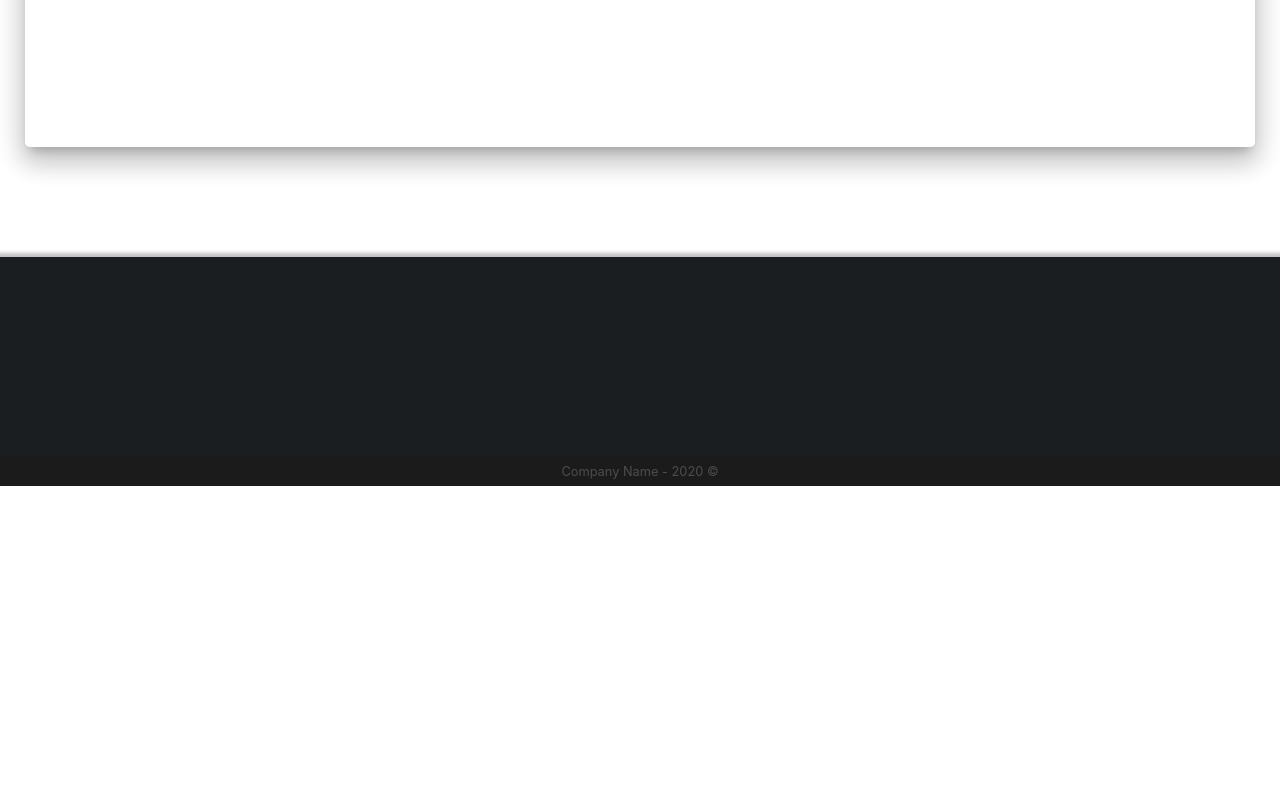
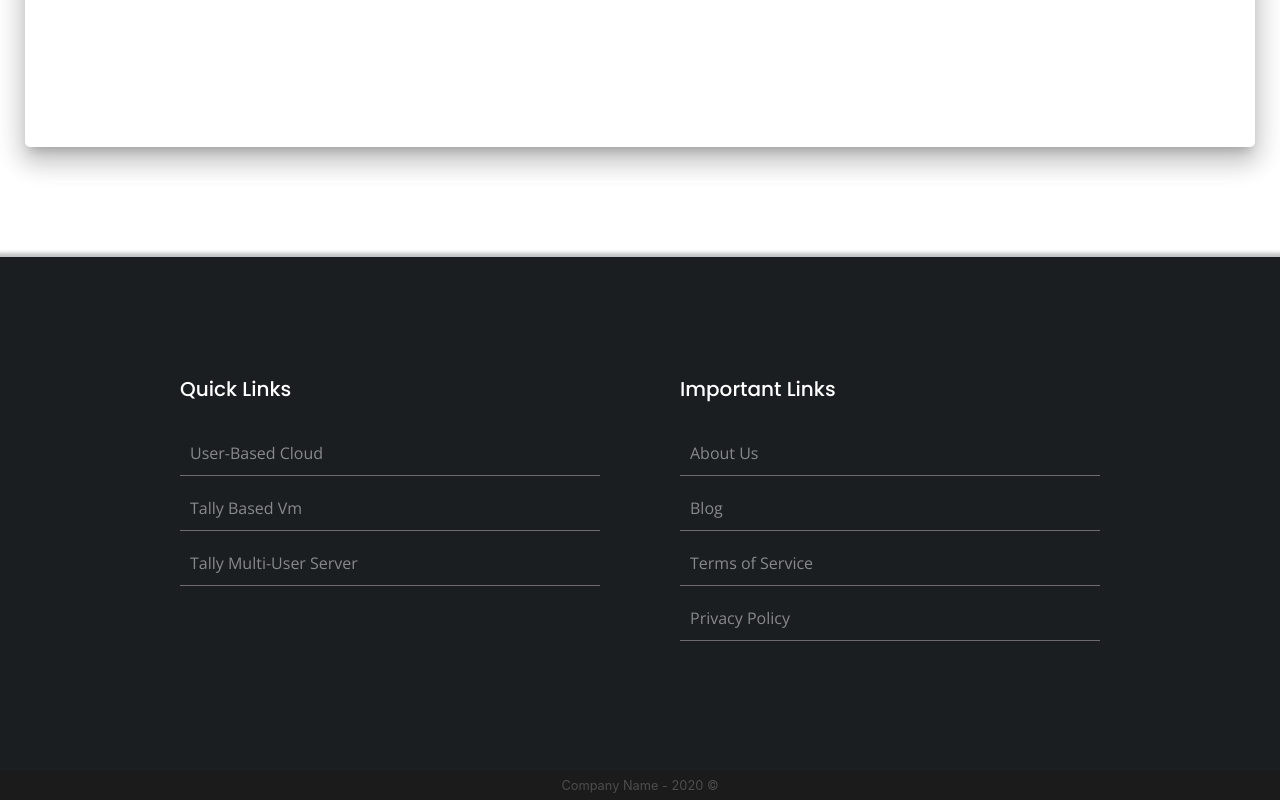
Before and after one commit to subodhk01/RedNetWeb-Website, a plain HTML site: page index.html in a window 1280 px wide. Shown: the part 3471-4271 px from the top of the page. Before the commit the page ends 3957 px from the top, so only its background shows below. Drawn offline with nearby package versions, Linux system fonts and the light colour scheme.

Commit message:
added footer content

```diff
--- a/index.css
+++ b/index.css
@@ -1,4 +1,5 @@
 @import url('https://fonts.googleapis.com/css2?family=Open+Sans&family=Roboto:wght@400;900&display=swap');
+@import url('https://fonts.googleapis.com/css2?family=Poppins:wght@500&display=swap');
 
 body,html {
     width: 100%;
@@ -139,6 +140,10 @@ header .navbar-collapse {
     color: white;
     box-shadow: 0px 0px 4px 4px silver;
 }
+.section-footer .row {
+    max-width: 1000px;
+    margin: auto;
+}
 .bottom-strip {
     font-style: "Open Sans";
     padding: 5px;
--- a/index.html
+++ b/index.html
@@ -323,7 +323,57 @@
                 </div>
             </section>
             <section class="section-default section-footer">
-
+                <div class="row">
+                    <div class="col-xs-12 col-sm-6 footer-half">
+                        <div class="footer-heading">
+                            <h5>Quick Links</h5>
+                        </div>
+                        <div class="footer-content">
+                            <a href="">
+                                <div class="footer-item">
+                                    User-Based Cloud
+                                </div>
+                            </a>
+                            <a href="">
+                                <div class="footer-item">
+                                    Tally Based Vm
+                                </div>
+                            </a>
+                            <a href="">
+                                <div class="footer-item">
+                                    Tally Multi-User Server
+                                </div>
+                            </a>
+                        </div>
+                    </div>
+                    <div class="col-xs-12 col-sm-6 footer-half">
+                        <div class="footer-heading">
+                            <h5>Important Links</h5>
+                        </div>
+                        <div class="footer-content">
+                            <a href="">
+                                <div class="footer-item">
+                                    About Us
+                                </div>
+                            </a>
+                            <a href="">
+                                <div class="footer-item">
+                                    Blog
+                                </div>
+                            </a>
+                            <a href="">
+                                <div class="footer-item">
+                                    Terms of Service
+                                </div>
+                            </a>
+                            <a href="">
+                                <div class="footer-item">
+                                    Privacy Policy
+                                </div>
+                            </a>
+                        </div>
+                    </div>
+                </div>
             </section>
             <div class="bottom-strip">
                     Company Name - 2020 &copy;
--- a/style.css
+++ b/style.css
@@ -101,3 +101,24 @@ h1,h2,h3,h4,h5,h6 {
     height: 100%;
     width: 100%;
 }
+.footer-heading {
+    font-family: 'Poppins';
+    margin-bottom: 30px;
+}
+.footer-item{
+    color: rgb(135, 137, 138);
+    padding: 10px;
+    border-bottom: 1px solid rgb(109, 107, 107);
+    transition: 0.2s;
+    margin-bottom: 10px;
+}
+.footer-half {
+    padding: 20px 40px;
+}
+.footer-content a:hover {
+    text-decoration: none;
+}
+.footer-item:hover {
+    color: rgb(206, 204, 204);
+    border-bottom: 1px solid white;
+}
```
